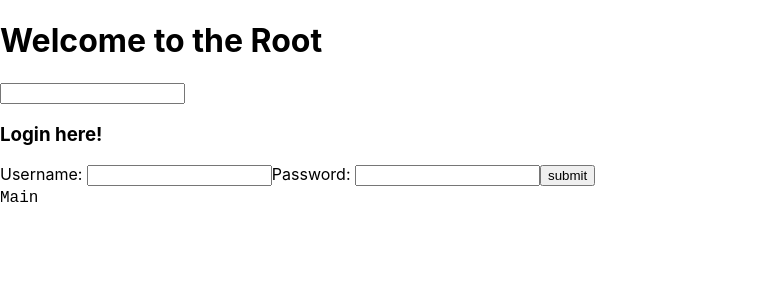
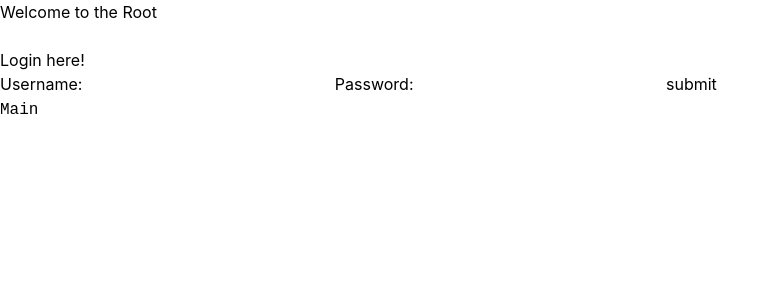
Before and after one commit to oslabs-beta/QuiL, a Next.js app: page / in a window 1280 px wide. Shown: the top 300 px of the page, without its empty margins (0-780 px from the left). Built offline with nearby package versions, Linux system fonts and the light colour scheme.

Commit message:
fetching

```diff
--- a/app/(root)/globals.css
+++ b/app/(root)/globals.css
@@ -1,3 +1,7 @@
+@tailwind base;
+@tailwind components;
+@tailwind utilities;
+
 html,
 body {
   padding: 0;
@@ -14,6 +18,21 @@ a {
 
 * {
   box-sizing: border-box;
+}
+
+code {
+  color: whitesmoke;
+  background-color: black;
+  width: 40%;
+  word-wrap: break-word;
+}
+
+pre {
+  color: whitesmoke;
+  background-color: black;
+  width: 100%;
+  max-height: 800px;
+  display: inline-block;
 }
 
 .NavBar {
@@ -34,12 +53,13 @@ a {
   align-items: flex-end;
 }
 
-.MainContainer {
+.DisplayContainer {
   display: flex;
   justify-content: space-around;
   align-items: flex-start;
   background-color: white;
   font-family: 'Courier New', Courier, monospace;
+  flex-direction: row;
 }
 
 .VisualizeDB {
--- a/app/Main/(components)/DisplayContainer.tsx
+++ b/app/Main/(components)/DisplayContainer.tsx
@@ -5,20 +5,25 @@ import VisualizeSchemaResolver from './VisualizeSchemaResolver';
 const DisplayContainer = () => {
   const [displayMode, setDisplayMode] = useState('');
   const [uri, setURI] = useState('');
+  const [resQL, setResQL] = useState('');
 
   return (
     <>
-      <div className="MainContainer">
+      <div className="DisplayContainer">
         <VisualizeSchemaResolver
           displayMode={displayMode}
           setDisplayMode={setDisplayMode}
           uri={uri}
           setURI={setURI}
+          resQL={resQL}
+          setResQL={setResQL}
         />
         <VisualizeDB
           setDisplayMode={setDisplayMode}
           uri={uri}
           setURI={setURI}
+          res={resQL}
+          setResQL={setResQL}
         />
       </div>
     </>
--- a/app/Main/(components)/Resolver.tsx
+++ b/app/Main/(components)/Resolver.tsx
@@ -1,5 +1,13 @@
-const Resolver = () => {
-  return <div className="Resolver">hi inside the resolver</div>;
+const Resolver = ({ uri }) => {
+  return (
+    <p className="Resolver">
+      <blockquote>
+        <pre>
+          <code>{uri} Testing code </code>
+        </pre>
+      </blockquote>
+    </p>
+  );
 };
 
 export default Resolver;
--- a/app/Main/(components)/Schema.tsx
+++ b/app/Main/(components)/Schema.tsx
@@ -1,8 +1,8 @@
-const Schema = () => {
+const Schema = ({ uri }) => {
   return (
-    <>
-      <div className="Schema">hi inside the schema</div>
-    </>
+    <p className="Schema">
+      <code>{uri} Schema Test </code>
+    </p>
   );
 };
 
--- a/app/Main/(components)/VisualizeDB.tsx
+++ b/app/Main/(components)/VisualizeDB.tsx
@@ -1,19 +1,72 @@
+import nodeTest from 'node:test';
 import Chart from './Chart';
-const VisualizeDB = ({ uri, setURI, setDisplayMode }) => {
+const VisualizeDB = ({ uri, setURI, setDisplayMode, resQL, setResQL }) => {
   /*
-  they are inputting their uri and we need to fetch their db and run it through our database
-  */
+requirements for a grapghQL request:
+
+-needs to be sent using the POST method
+-query and variables need to be sent as a JSON object
+-send the right headers
+
+*/
+  // const uriLaunch = async (e) => {
+  //   e.preventDefault();
+  //   let data = await fetch('http://localhost:4000/graphql', {
+  //     method: 'POST',
+
+  //     headers: {
+  //       'Content-Type': 'application/json',
+  //     },
+
+  //     body: JSON.stringify({
+  //       query: `
+  //       query GetGraph {
+  //         getGraph {
+  //          nodes {
+  //            name,
+  //            primaryKey,
+  //            columns {
+  //              columnName,
+  //              dataType
+  //            },
+  //            edges {
+  //              FKey,
+  //              refTable
+  //            }
+  //          }
+  //         }
+  //       }
+  //     `,
+  //     }),
+  //   });
+  //   let res = await data.json();
+  //   console.log(res.data.getGraph.nodes, ' line 24');
+  // };
+  //    postgres://lkdxllvk:GTIkPygxpPOx0ZVNJ3luQHEfApEIJekP@heffalump.db.elephantsql.com/lkdxllvk
   const uriLaunch = async (e) => {
     e.preventDefault();
-    // console.log('inside uri working asdf');
-    const data = await fetch('http://localhost:4000/visualizer').then((res) => {
-      return res.json();
+    let data = await fetch('http://localhost:4000/graphql', {
+      method: 'POST',
+
+      headers: {
+        'Content-Type': 'application/json',
+      },
+
+      body: JSON.stringify({
+        query: `
+        query GetGraph {
+          getNodes(uri: ${uri})
+        }
+      `,
+      }),
     });
-    console.log(data);
+    let res = await data.json();
+    console.log(res, ' line 58');
   };
 
-  const handleUri = (e) => {
+  const handleUri = async (e) => {
     console.log('inside handle URI line 13');
+    setURI(e.target.value);
   };
   return (
     <div className="VisualizeDB">
--- a/app/Main/(components)/VisualizeSchemaResolver.tsx
+++ b/app/Main/(components)/VisualizeSchemaResolver.tsx
@@ -8,6 +8,8 @@ const VisualizeSchemaResolver = ({
   setDisplayMode,
   uri,
   setURI,
+  resQL,
+  setResQL,
 }) => {
   const schemaGen = () => {
     console.log('inside the schemaGen');
```
